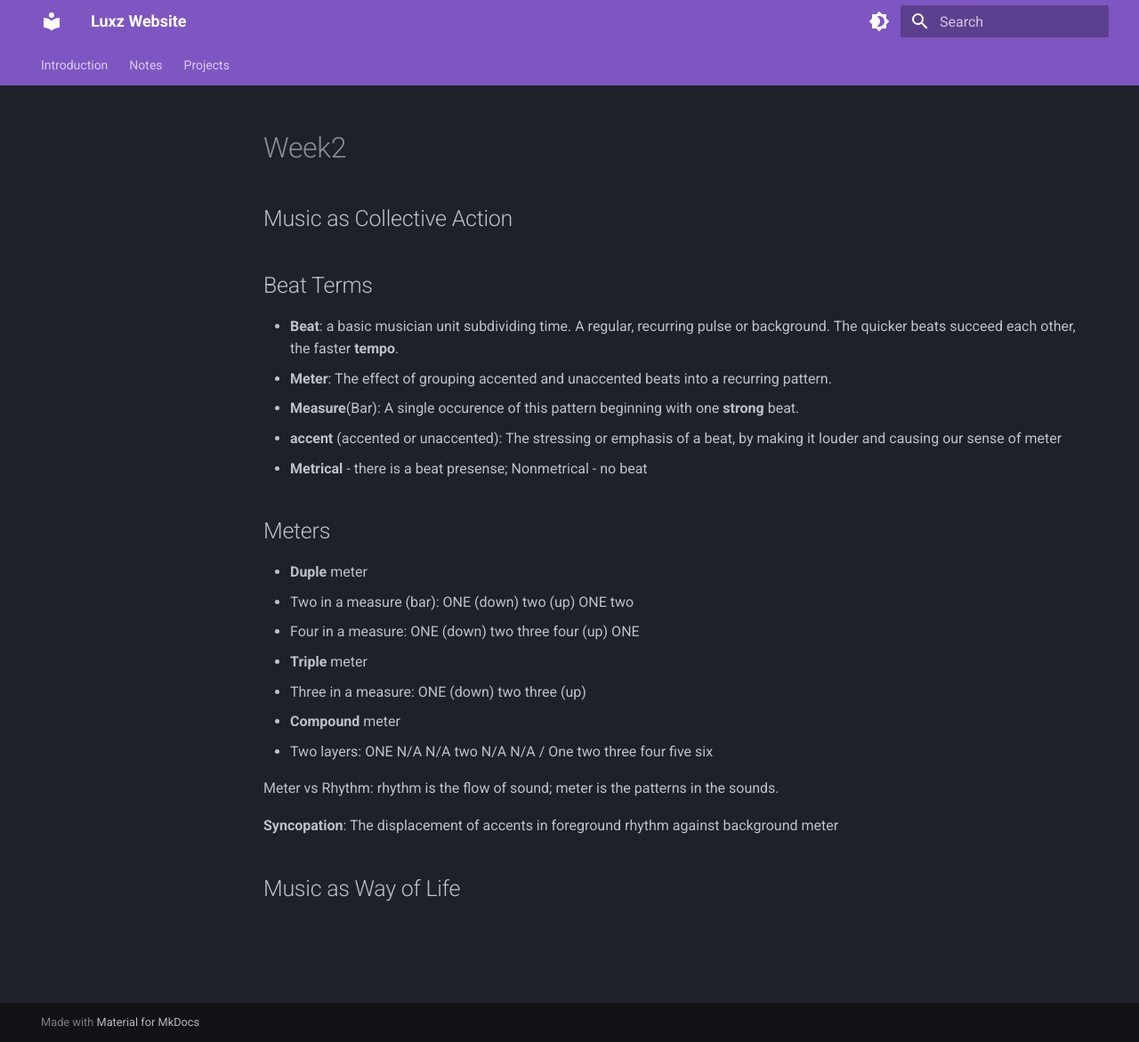
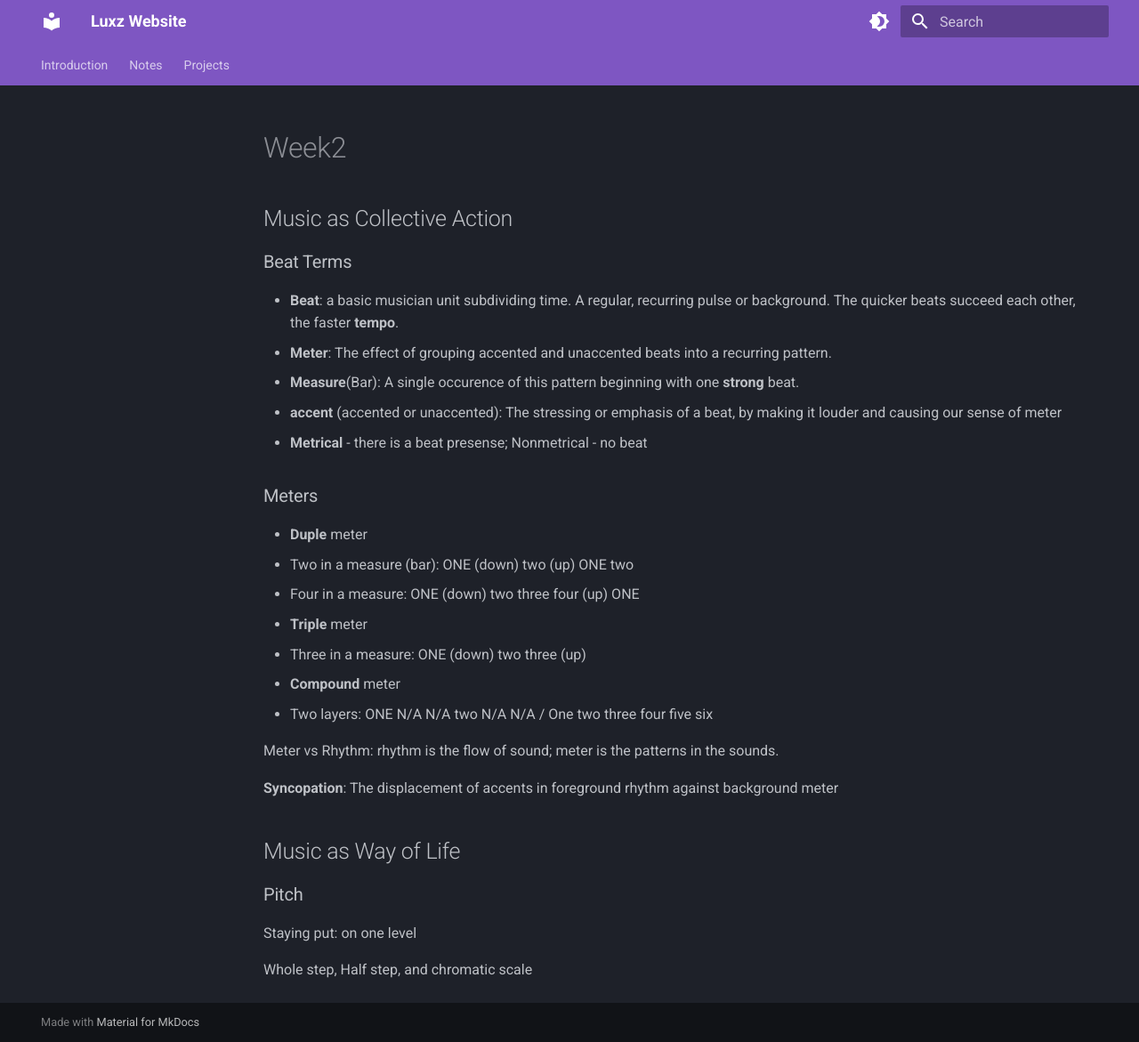
Before and after one commit to iansseijelly/my_websitee, an MkDocs documentation site: the page built from docs/Musci27/Week2.md, in a window 1280 px wide and 1171 px high. Shown: the whole window at 89% size. Built offline with MkDocs 1.6.1 and Material for MkDocs 9.7.7, drawn with Linux system fonts in a browser that asks for light colours.

```diff
--- a/docs/Musci27/Week2.md
+++ b/docs/Musci27/Week2.md
@@ -1,6 +1,6 @@
 ## Music as Collective Action
 
-## Beat Terms
+### Beat Terms
 
 * **Beat**: a basic musician unit subdividing time. A regular, recurring pulse or background. The quicker beats succeed each other, the faster **tempo**.
 * **Meter**: The effect of grouping accented and unaccented beats into a recurring pattern.
@@ -8,7 +8,7 @@
 * **accent** (accented or unaccented): The stressing or emphasis of a beat, by making it louder and causing our sense of meter
 * **Metrical** - there is a beat presense; Nonmetrical - no beat
 
-## Meters
+### Meters
 
 * **Duple** meter
   * Two in a measure (bar): ONE (down) two (up) ONE two
@@ -24,4 +24,7 @@ Meter vs Rhythm: rhythm is the flow of sound; meter is the patterns in the sound
 
 ## Music as Way of Life
 
-##
+### Pitch
+Staying put: on one level
+
+Whole step, Half step, and chromatic scale
```
Also changed, not shown: docs/Musci27/Week3.md (added, +14 -0 lines).
